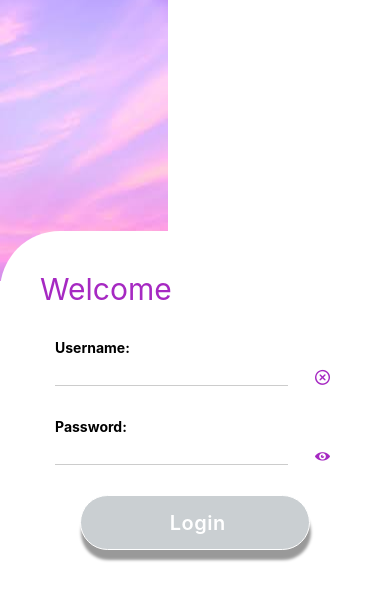
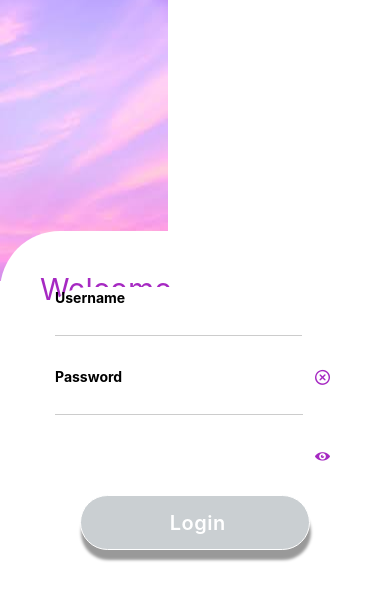
Before and after one commit to elissa25/ReactNativeCode, a React Native app: screen /Login in a window 390 px wide. Shown: the top 600 px of the page. Built offline with nearby package versions, Linux system fonts and the light colour scheme.

Commit message:
Componentize InputText in Login Screen

```diff
--- /dev/null
+++ b/components/ui/Input.js
@@ -0,0 +1,48 @@
+import React from 'react';
+import {
+  View,
+  StyleSheet,
+  Text,
+  Label,
+  TextInput,
+  KeyboardAvoidingView,
+  ScrollView,
+  ImageBackground,
+  Dimensions,
+  TouchableOpacity,
+  ActivityIndicator,
+  Button,
+} from 'react-native';
+
+function Input(props) {
+  return (
+    <View style={styles.buttomView}>
+      <Text style={styles.label}>{props.label}</Text>
+      <TextInput {...props} style={styles.input} required />
+    </View>
+  );
+}
+const styles = StyleSheet.create({
+    buttomView: {
+        flex: 1,
+        backgroundColor: '#FFFFFF',
+        bottom: 50,
+        borderTopStartRadius: 60,
+        borderTopEndRadius: 60,
+      },
+    label: {
+    marginVertical: 2,
+    marginLeft: 15,
+    fontWeight: 'bold',
+  },
+  input: {
+    paddingHorizontal: 2,
+    paddingVertical: 5,
+    borderBottomColor: '#ccc',
+    borderBottomWidth: 1,
+    width: '90%',
+    marginLeft: 15,
+    alignSelf: 'flex-start',
+  },
+});
+export default Input;
--- a/screens/DashboardScreen.js
+++ b/screens/DashboardScreen.js
@@ -108,10 +108,12 @@ const DashboardScreen = props => {
           data={articlesToDispaly}
           renderItem={renderItem}
           keyExtractor={(item, index) => index}
+
           onEndReached={loadMoreItem}
           onEndReachedThreshold={0}
           onRefresh={() => dispatch(getAllArticles(page))}
           refreshing={loading}
+
         />
       </View>
     </SafeAreaView>
--- a/screens/LoginScreen.js
+++ b/screens/LoginScreen.js
@@ -15,6 +15,7 @@ import {
 } from 'react-native';
 import {useDispatch, useSelector} from 'react-redux';
 import {loginUser} from '../store/actions/loginActions';
+import Input from '../components/ui/Input';
 // import Icon from 'react-native-vector-icons/MaterialIcons';
 import Icon from 'react-native-vector-icons/FontAwesome';
 import Ant from 'react-native-vector-icons/AntDesign';
@@ -83,16 +84,12 @@ const LoginScreen = props => {
 
               <View style={styles.formControl}>
               {/* <Eye name="user" size={25} /> */}
-                <Text style={styles.label}>Username:</Text>
-
-                <TextInput
-                  style={styles.input}
-                  id="username"
-                  required
-                  onChangeText={handleChange('username')}
-                  onBlur={handleBlur('username')}
-                  value={values.username}
-                />
+              <Input
+              label="Username"
+              id="username"
+              onChangeText={handleChange('username')}
+              onBlur={handleBlur('username')}
+              value={values.username}/>
                 {!errors.username ? (
                   <Ant name="check" size={15} style={styles.item} />
                 ) : (
@@ -106,16 +103,15 @@ const LoginScreen = props => {
 
               <View style={styles.formControl}>
                 {/* <Icon name="key" size={25} /> */}
-                <Text style={styles.label}>Password:</Text>
-                <TextInput
-                  style={styles.input}
-                  id="password"
-                  label="Password"
-                  secureTextEntry={!showPassword}
+                <Input
+                label="Password"
+                id="password"
+                secureTextEntry={!showPassword}
                   onChangeText={handleChange('password')}
                   onBlur={handleBlur('password')}
                   value={values.password}
                 />
+
                 <Eye
                 size={15} style={styles.item}
                   name={showPassword ? 'eye-with-line' : 'eye'}
```
